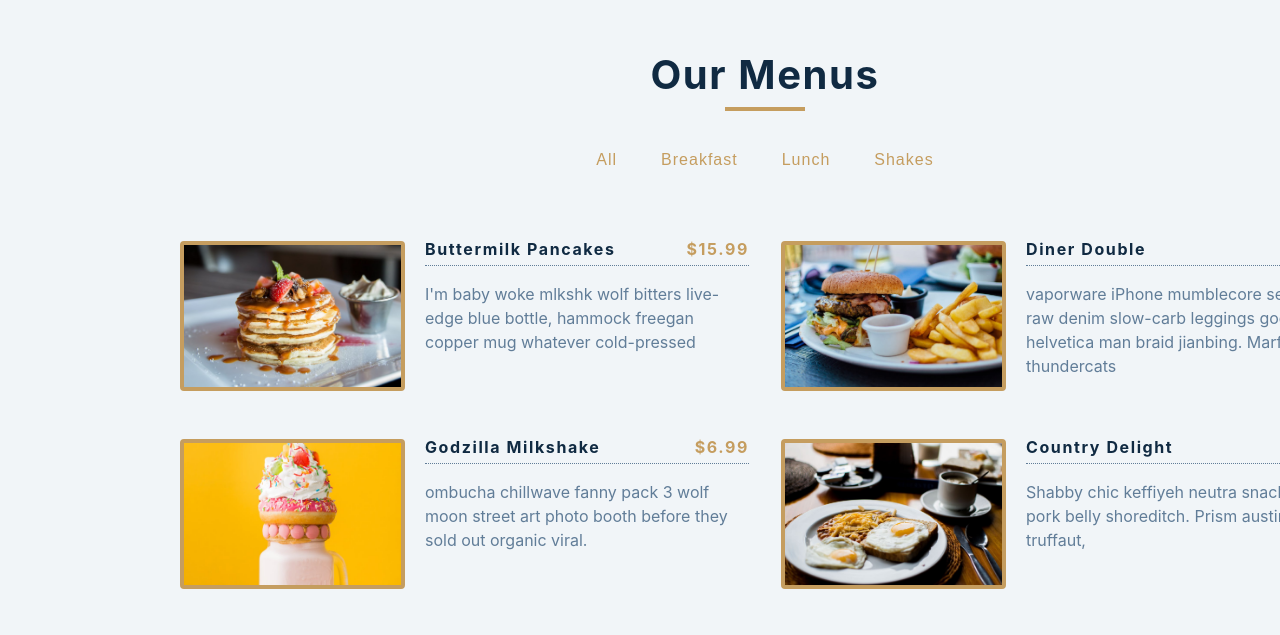
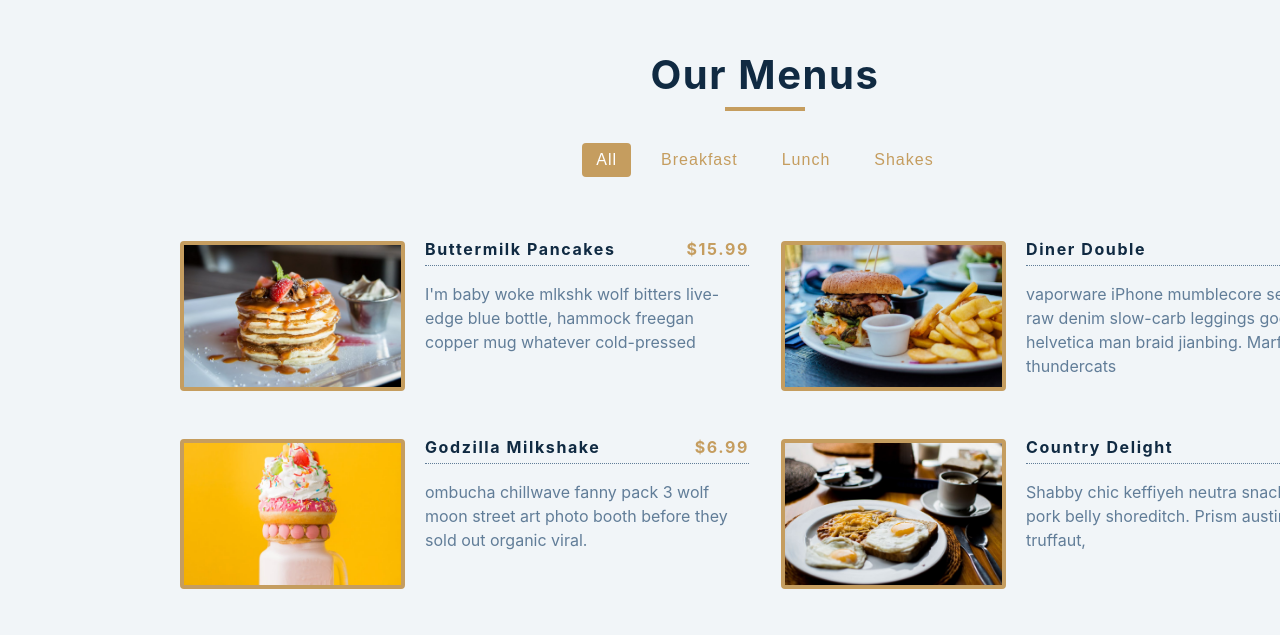
Before and after one commit to habiburrahman0540/react-project, a React (Vite) app: page / in a window 1280 px wide. Shown: the part 105-740 px from the top of the page. Built offline with nearby package versions, Linux system fonts and the light colour scheme; no server answers.

Commit message:
Added css on button

```diff
--- a/src/components/Menu/Categories.jsx
+++ b/src/components/Menu/Categories.jsx
@@ -1,10 +1,11 @@
 import React from 'react'
 import "./menus.css"
-const Categories = ({categories,filterCategory}) => {
+const Categories = ({categories,filterCategory,values}) => {
+
   return (
     <div className='btn-container'>
         {categories.map((item,index)=>{
-            return <button type='button' key={index} className='filter-btn' onClick={()=>filterCategory(item)}>{item}</button>
+            return <button type='button' key={index} className={`filter-btn ${values === item && 'filter-selected'} `} onClick={()=>filterCategory(item)}>{item}</button>
         })}
 
     </div>
--- a/src/components/Menu/Menus.jsx
+++ b/src/components/Menu/Menus.jsx
@@ -9,13 +9,16 @@ const allCategories = ["all",...new Set(items.map((cat=>cat.category)))];
 const Menus = () => {
   const [menuItems,setMenuItems] = useState(items);
   const [categories,setCategories] = useState(allCategories);
+  const [values,setValues]=useState("all");
   const filterCategory = (category)=>{
     if(category === "all"){
       setMenuItems(items);
+      setValues("all")
       return;
     }
         const newCat = items.filter((item)=>item.category === category);
         setMenuItems(newCat);
+        setValues(category);
   }
   return (
     <main className='menu_main'>
@@ -24,7 +27,7 @@ const Menus = () => {
               <h2>Our Menus</h2>
               <div className='underline'></div>
           </div>
-          <Categories categories={categories} filterCategory={filterCategory}/>
+          <Categories categories={categories} values={values} filterCategory={filterCategory}/>
           <Menu items={menuItems}/>
       </section>
     </main>
--- a/src/components/Menu/menus.css
+++ b/src/components/Menu/menus.css
@@ -48,6 +48,10 @@
     cursor: pointer;
     transition: var(--transition);
     border-radius: var(--radius);
+  }
+  .filter-selected{
+    background: var(--clr-gold);
+    color: var(--clr-white);
   }
   .filter-btn:hover {
     background: var(--clr-gold);
--- a/src/components/Tours/Tours.jsx
+++ b/src/components/Tours/Tours.jsx
@@ -10,7 +10,6 @@ const Tours = () => {
     try {
       const response = await fetch(url);
       const data = await response.json();
-      console.log(data);
       setLoading(false);
       setTours(data);
     } catch (error) {
```
